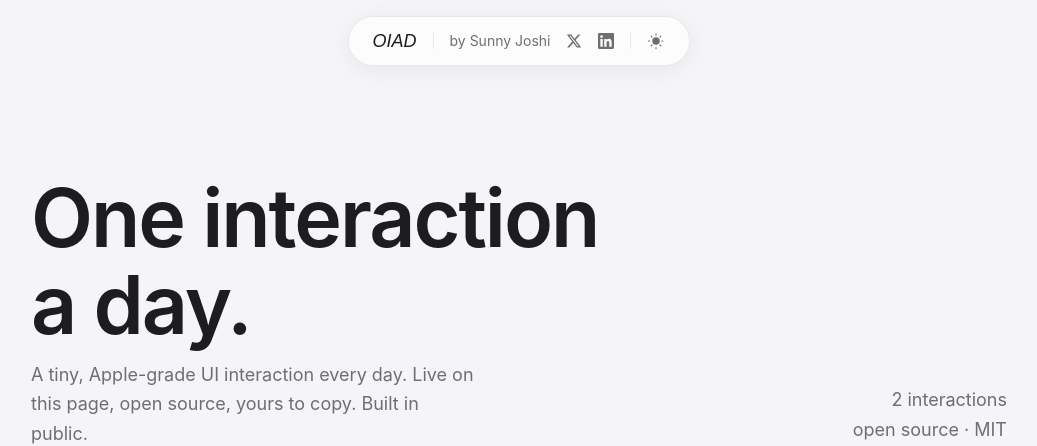
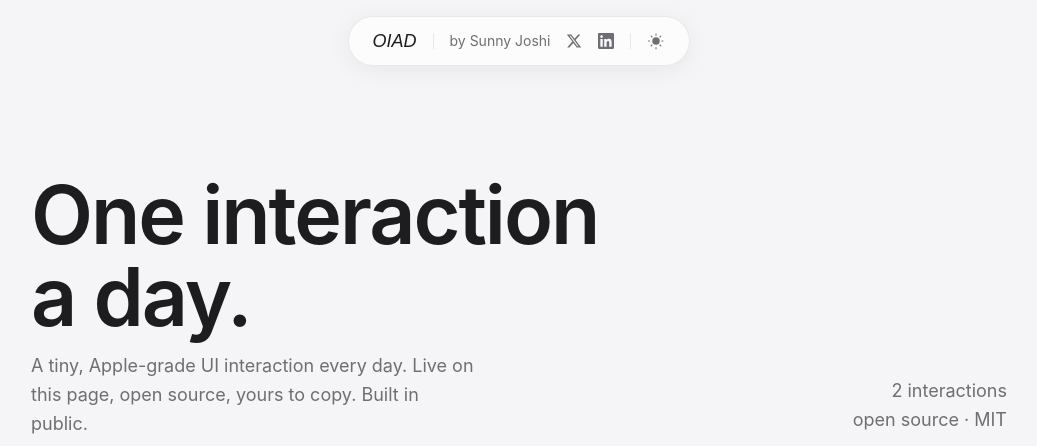
Before and after one commit to sj9911/1iad, a Next.js app: page / in a window 1280 px wide. Shown: the top 446 px of the page, without its empty margins (121-1158 px from the left). Built offline with nearby package versions, Linux system fonts and the light colour scheme; no server answers; a web font is replaced by a local one.

Commit message:
Tighter H1 line height

```diff
--- a/src/app/page.tsx
+++ b/src/app/page.tsx
@@ -47,7 +47,7 @@ export default function Home() {
 
       <header className="flex flex-wrap items-end justify-between gap-8 pb-16 pt-16 sm:pt-24">
         <div>
-          <h1 className="mt-3 max-w-2xl text-[3.36rem] font-semibold leading-[1.08] tracking-tight sm:text-[5.04rem]">
+          <h1 className="mt-3 max-w-2xl text-[3.36rem] font-semibold leading-[1.02] tracking-tight sm:text-[5.04rem]">
             One interaction a&nbsp;day.
           </h1>
           <p className="mt-3 max-w-md text-lg leading-relaxed text-muted">
```
